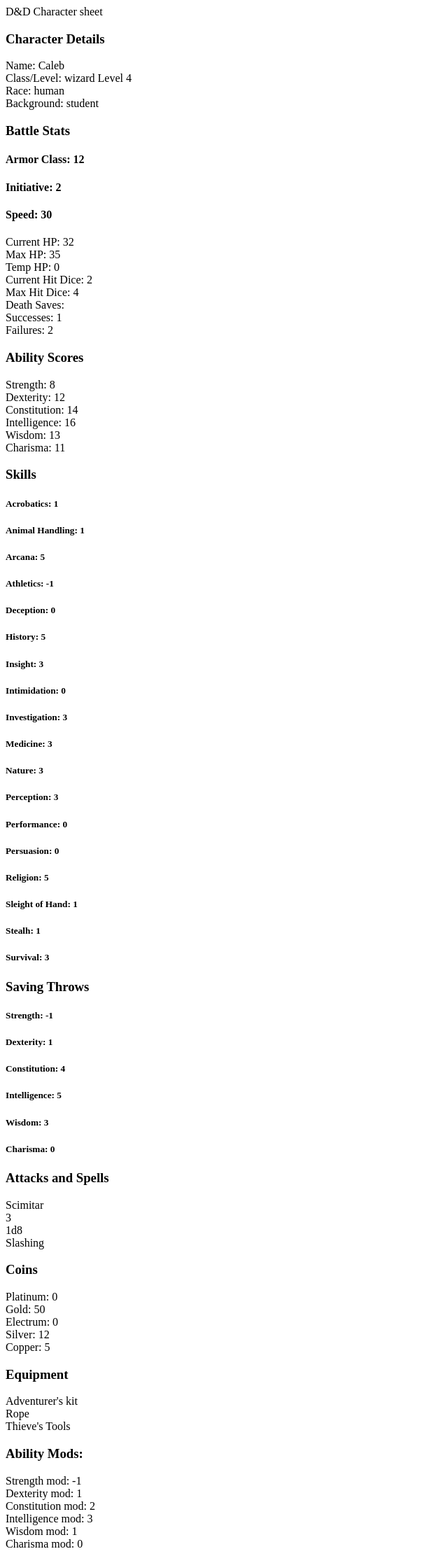
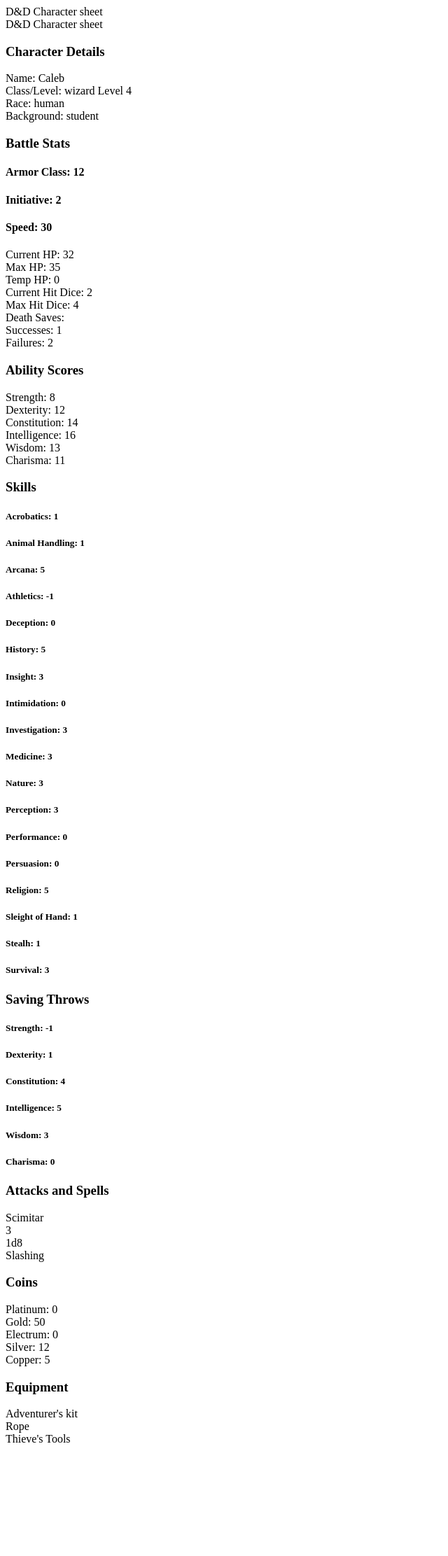
Before and after one commit to bpfahert/charactersheet, a React (Vite) app in the folder character-sheet/: page / in a window 1280 px wide. Shown: the whole page at 70% size, without its empty margins (0-640 px from the left). After the commit the page ends 2073 px from the top, so only its background shows below. Built offline with nearby package versions, Linux system fonts and the light colour scheme; the HTML template or start-up script is replaced by a standard one.

Commit message:
Move all character components into CharacterSheet component
Moved all components into CharacterSheet components in preparation of multiple character functionality.
Altered types and props to match new component structure

```diff
--- a/character-sheet/package.json
+++ b/character-sheet/package.json
@@ -17,6 +17,7 @@
   "devDependencies": {
     "@types/react": "^18.2.66",
     "@types/react-dom": "^18.2.22",
+    "@types/uuid": "^9.0.8",
     "@typescript-eslint/eslint-plugin": "^7.2.0",
     "@typescript-eslint/parser": "^7.2.0",
     "@vitejs/plugin-react": "^4.2.1",
--- a/character-sheet/src/App.tsx
+++ b/character-sheet/src/App.tsx
@@ -1,75 +1,46 @@
 import { useState, useEffect } from "react";
+import CharacterSheet from "./components/CharacterSheet";
+import { Character } from "./types";
 import AbilityScores from "./components/AbilityScores";
-import CharacterDetails from "./components/CharacterDetails";
-import Coins from "./components/Coins";
-import AttacksBox from "./components/AttackBox";
-import Stats from "./components/BattleStats";
-import SavingThrows from "./components/SavingThrows";
-import Skills from "./components/Skills";
-import EquipmentBox from "./components/EquipmentBox";
 
 function App() {
-  const [level, setLevel] = useState(4);
-  const [characterDetails, setCharacterDetails] = useState({name: "Caleb", class_one: {class: "wizard", level: 4}, race: "human", background: "student"});
-  const [abilityScores, setAbilityScores] = useState({strength: 8, dexterity: 12, constitution: 14, intelligence: 16, wisdom: 13, charisma: 11});
-  const [abilityModifiers, setAbilityModifiers] = useState({strength: 0, dexterity: 0, constitution: 0, intelligence: 0, wisdom: 0, charisma: 0, proficiency: 0});
-  const [playerCoins, setPlayerCoins] = useState({platinum: 0, gold: 50, electrum: 0, silver: 12, copper: 5});
-  const [equipmentList, setEquipmentList] = useState(["Adventurer's kit", "Rope", "Thieve's Tools"]);
-  const [attackList, setAttackList] = useState([{name: "Scimitar", attack_bonus: 3, damage: "1d8", damage_type: "Slashing"}]);
-  const [stats, setStats] = useState({armor_class: 12, initiative_bonus: 2, speed: {walking: 30}, hit_points: {current_hp: 32, max_hp: 35, temp_hp: 0}, hit_dice: {total_hit_dice: 4, current_hit_dice: 2}, death_saves: {successes: 1, failures: 2}});
-  const [savingThrows, setSavingThrows] = useState({strength: false, dexterity: false, constitution: true, intelligence: true, wisdom: true, charisma: false});
-  const [skillset, setSkillset] = useState({
-  acrobatics: false,
-  animal_handling: false,
-  arcana: true,
-  athletics: false,
-  deception: false,
-  history: true,
-  insight: true,
-  intimidation: false,
-  investigation: false,
-  medicine: true,
-  nature: false,
-  perception: true,
-  performance: false,
-  persuasion: false,
-  religion: true,
-  sleight_of_hand: false,
-  stealh: false,
-  survival: true,
+  const [characterOne, setCharacterOne] = useState<Character>({
+    details: {name: "Caleb", class_one: {class: "wizard", level: 4}, race: "human", background: "student"},
+    features_and_traits: ["Feat - Keen Mind - Always know true north and the time of day.", "Darkvision - Can see in darkness up to 60 feet"],
+    money: {platinum: 0, gold: 50, electrum: 0, silver: 12, copper: 5},
+    attacks: [{name: "Scimitar", attack_bonus: 3, damage: "1d8", damage_type: "Slashing"}, {name: "Quarterstaff", attack_bonus: 2, damage: "1d6", damage_type: "Bludgeoning"}],
+    equipment: ["Adventurer's kit", "Rope", "Thieve's Tools"],
+    saving_throw_proficiencies: {strength: false, dexterity: false, constitution: true, intelligence: true, wisdom: true, charisma: false},
+    skill_proficiencies: {acrobatics: false, animal_handling: false,arcana: true, athletics: false, deception: false, history: true, insight: true, intimidation: false, investigation: false, medicine: true, nature: false, perception: true, performance: false, persuasion: false, religion: true, sleight_of_hand: false, stealh: false, survival: true},
+    other_proficiencies: ["Thieves Tools", "Quarterstaffs", "Scimitars", "Gaming set"],
+    languages: ["Common", "Dwarven", "Elvish"],
+    stats: {
+        level: 4,
+        ability_scores: {strength: 8, dexterity: 12, constitution: 14, intelligence: 16, wisdom: 13, charisma: 11},
+        battle_stats: {armor_class: 12, initiative_bonus: 2, speed: {walking: 30}, hit_points: {current_hp: 32, max_hp: 35, temp_hp: 0}, hit_dice: {total_hit_dice: 4, current_hit_dice: 2}, death_saves: {successes: 1, failures: 2}},
+        proficiency_modifier: 2,
+    },
+    ability_modifiers: {strength: 0, dexterity: 0, constitution: 0, intelligence: 0, wisdom: 0, charisma: 0, proficiency: 0},
+ })
+
+ useEffect(() => {
+  setCharacterOne({
+    ...characterOne,
+    ability_modifiers: {
+      strength: Math.floor((characterOne.stats.ability_scores.strength - 10) / 2),
+      dexterity: Math.floor((characterOne.stats.ability_scores.dexterity - 10) / 2),
+      constitution: Math.floor((characterOne.stats.ability_scores.constitution - 10) / 2),
+      intelligence: Math.floor((characterOne.stats.ability_scores.intelligence - 10) / 2),
+      wisdom: Math.floor((characterOne.stats.ability_scores.wisdom - 10) / 2),
+      charisma: Math.floor((characterOne.stats.ability_scores.charisma - 10) / 2),
+      proficiency: Math.ceil(1 + (0.25 * characterOne.stats.level))},
   })
-
-  useEffect(() => {
-    setAbilityModifiers({
-      strength: Math.floor((abilityScores.strength - 10) / 2),
-      dexterity: Math.floor((abilityScores.dexterity - 10) / 2),
-      constitution: Math.floor((abilityScores.constitution - 10) / 2),
-      intelligence: Math.floor((abilityScores.intelligence - 10) / 2),
-      wisdom: Math.floor((abilityScores.wisdom - 10) / 2),
-      charisma: Math.floor((abilityScores.charisma - 10) / 2),
-      proficiency: Math.ceil(1 + (0.25 * level)),
-    });
-  },[abilityScores, level])
-
+ }, [characterOne.stats.ability_scores, characterOne.stats.level]);
 
   return (
     <>
       <div>D&D Character sheet</div>
-      <CharacterDetails details={characterDetails}/>
-      <Stats stats={stats}/>
-      <AbilityScores scoreset={abilityScores} />
-      <Skills skills={skillset} abilityMods={abilityModifiers}/>
-      <SavingThrows savingThrows={savingThrows} abilityMods={abilityModifiers}/>
-      <AttacksBox attacks={attackList} />
-      <Coins coins={playerCoins} />
-      <EquipmentBox equipment={equipmentList}/>
-      <h3>Ability Mods:</h3>
-      <div>Strength mod: {abilityModifiers.strength}</div>
-      <div>Dexterity mod: {abilityModifiers.dexterity}</div>
-      <div>Constitution mod: {abilityModifiers.constitution}</div>
-      <div>Intelligence mod: {abilityModifiers.intelligence}</div>
-      <div>Wisdom mod: {abilityModifiers.wisdom}</div>
-      <div>Charisma mod: {abilityModifiers.charisma}</div>
+      <CharacterSheet character={characterOne} />
     </>
   )
 }
--- a/character-sheet/src/components/AbilityScores.tsx
+++ b/character-sheet/src/components/AbilityScores.tsx
@@ -1,6 +1,10 @@
 import { Abilities } from "../types";
 
-function AbilityScores({scoreset}: Abilities) {
+interface AbilityScoreProp {
+    scoreset: Abilities,
+}
+
+function AbilityScores({scoreset}: AbilityScoreProp) {
 
 
     return(
--- a/character-sheet/src/components/CharacterDetails.tsx
+++ b/character-sheet/src/components/CharacterDetails.tsx
@@ -1,6 +1,10 @@
 import { Details } from "../types";
 
-function CharacterDetails({details}: Details) {
+interface DetailsProp {
+    details: Details,
+}
+
+function CharacterDetails({details}: DetailsProp) {
 
     return(
         <>
--- /dev/null
+++ b/character-sheet/src/components/CharacterSheet.tsx
@@ -0,0 +1,29 @@
+import { useState, useEffect } from "react";
+import AbilityScores from "./AbilityScores";
+import CharacterDetails from "./CharacterDetails";
+import Coins from "./Coins";
+import AttacksBox from "./AttackBox";
+import Stats from "./BattleStats";
+import SavingThrows from "./SavingThrows";
+import Skills from "./Skills";
+import EquipmentBox from "./EquipmentBox";
+import { Character } from "../types";
+
+function CharacterSheet({character} : {character : Character}) {
+
+    return (
+        <>
+          <div>D&D Character sheet</div>
+          <CharacterDetails details={character.details}/>
+          <Stats stats={character.stats.battle_stats}/>
+          <AbilityScores scoreset={character.stats.ability_scores} />
+          <Skills skills={character.skill_proficiencies} abilityMods={character.ability_modifiers}/>
+          <SavingThrows savingThrows={character.saving_throw_proficiencies} abilityMods={character.ability_modifiers}/>
+          <AttacksBox attacks={character.attacks} />
+          <Coins coins={character.money} />
+          <EquipmentBox equipment={character.equipment}/>
+        </>
+      )
+}
+
+export default CharacterSheet;
--- a/character-sheet/src/components/Coins.tsx
+++ b/character-sheet/src/components/Coins.tsx
@@ -1,6 +1,10 @@
 import { Currency } from "../types";
 
-function Coins({coins}: Currency) {
+interface CurrencyProp {
+    coins: Currency,
+}
+
+function Coins({coins}: CurrencyProp) {
 
 
     return(
```
Also changed, not shown: character-sheet/src/components/AttackBox.tsx (+6 -1 lines), character-sheet/src/components/BattleStats.tsx (+6 -1 lines), character-sheet/src/components/SavingThrows.tsx (+6 -2 lines), character-sheet/src/components/Skills.tsx (+6 -2 lines), character-sheet/src/types.ts (+7 -19 lines), character-sheet/src/components/Equipment.tsx (deleted), 1 other file (tests, documents, lock files or other folders).
